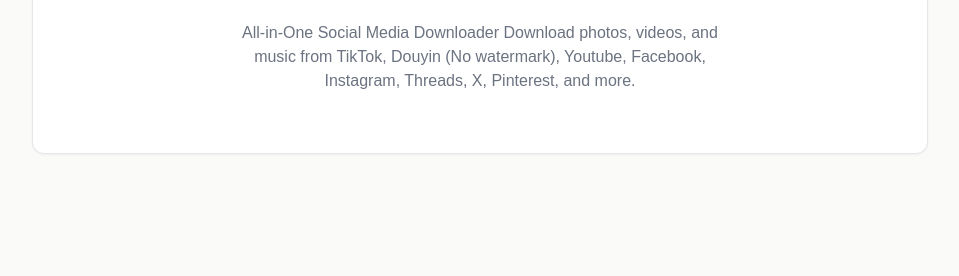
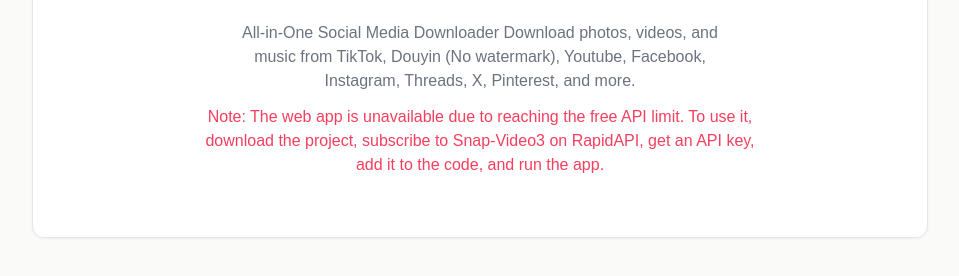
Before and after one commit to starkverma111/Social-Media-Video-Downloader, a plain HTML site: page index.html in a window 1280 px wide. Shown: the part 254-530 px from the top of the page, without its empty margins (160-1119 px from the left). Drawn offline with nearby package versions, Linux system fonts and the light colour scheme; a web font is replaced by a local one.

Commit message:
Update index.html

```diff
--- a/index.html
+++ b/index.html
@@ -109,6 +109,9 @@
 		<p class="mb-3 text-gray-500 m-auto text-center max-w-lg">
 		All-in-One Social Media Downloader Download photos, videos, and music from TikTok, Douyin (No watermark), Youtube, Facebook, Instagram, Threads, X, Pinterest, and more.
 		</p>
+	    		<p class="mb-3 text-rose-500 m-auto text-center max-w-xl">
+		Note: The web app is unavailable due to reaching the free API limit. To use it, download the project, subscribe to Snap-Video3 on RapidAPI, get an API key, add it to the code, and run the app.
+		</p>
 
     </div>
 </div>
```
